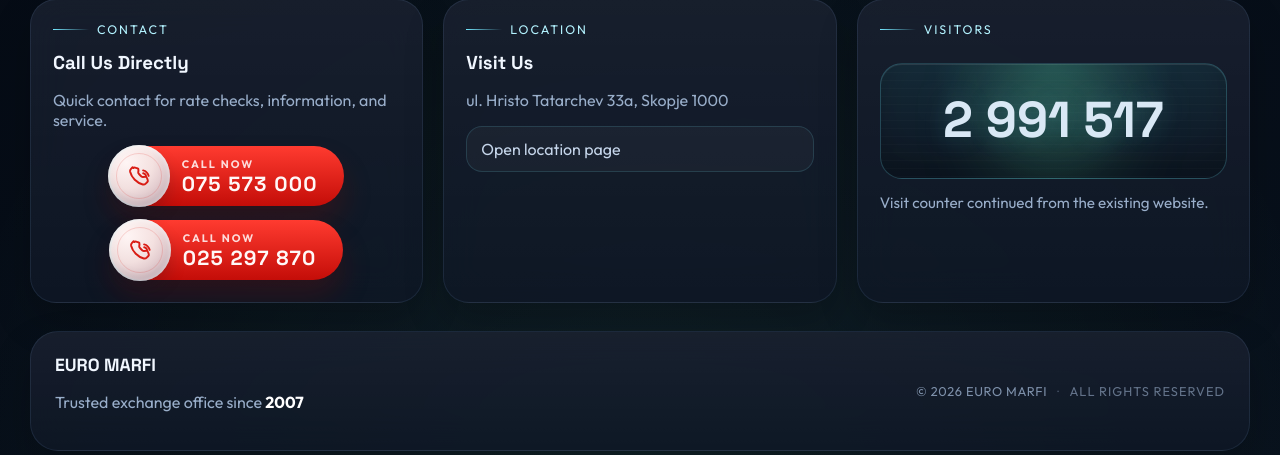
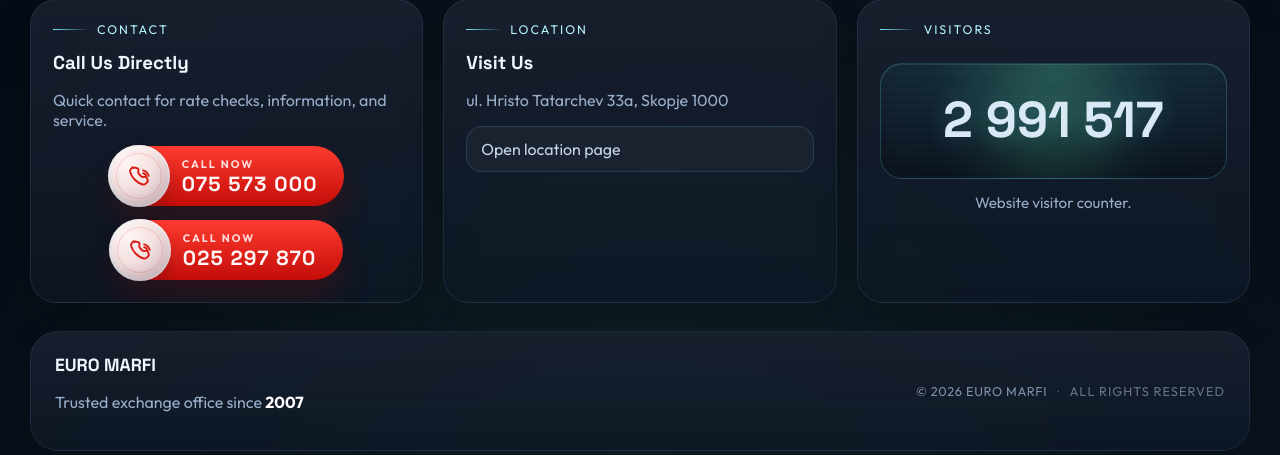
Before and after one commit to martin-nexaclaro/euro-marfi-site, a Flask app: page /en/ in a window 1280 px wide. Shown: the part 1780-2235 px from the top of the page. Run offline with Flask 3, Linux system fonts and the light colour scheme.

Commit message:
Center visitor counter note

```diff
--- a/app.py
+++ b/app.py
@@ -262,7 +262,7 @@ UI_TEXT ={
 "location_title":"Visit Us",
 "location_link":"Open location page",
 "counter_eyebrow":"Visitors",
-"counter_text":"Visit counter continued from the existing website.",
+"counter_text":"Website visitor counter.",
 "location_page_title":"Location",
 "address_label":"Address",
 "location_page_eyebrow":"Contact & Directions",
--- a/static/css/style.css
+++ b/static/css/style.css
@@ -951,6 +951,7 @@ label,
   color: var(--muted);
   font-size: 0.95rem;
   line-height: 1.55;
+  text-align: center;
 }
 
 .moneygram-panel {
```
